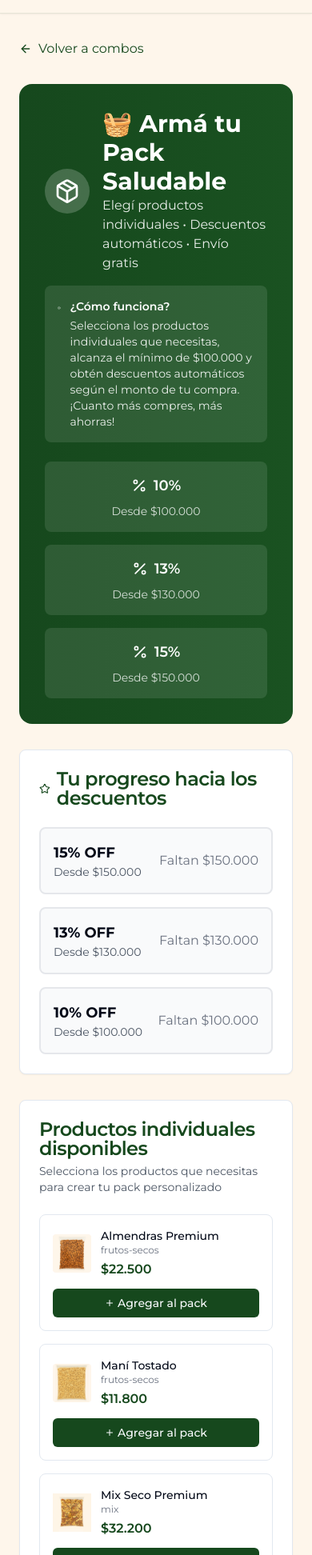
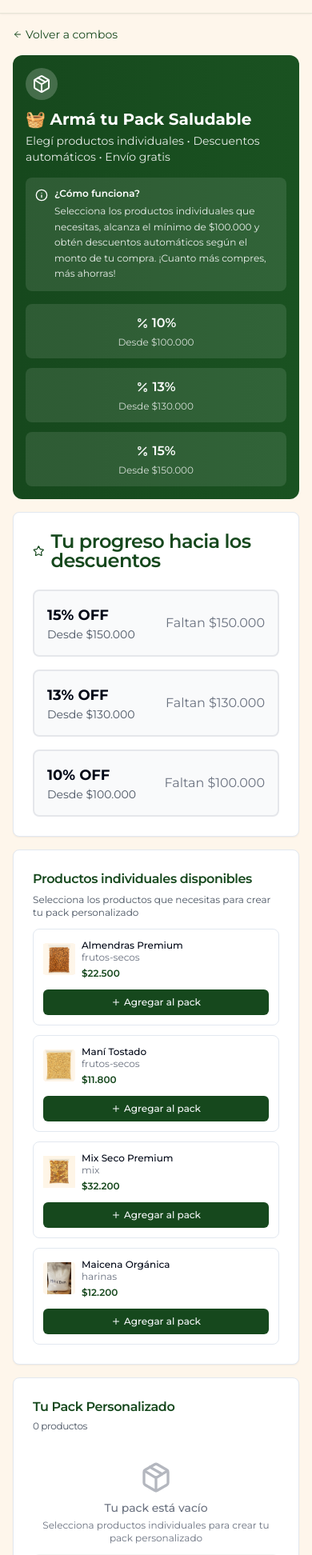
Before and after one commit to tomaslami/raiz-vital-store, a Next.js app: page /pack-saludable in a window 390 px wide. Shown: the part 56-2000 px from the top of the page at 80% size. Built offline with nearby package versions, Linux system fonts and the light colour scheme.

Commit message:
Refactor layout and styling for Pack Saludable page, improving responsiveness and visual hierarchy. Adjusted padding, margins, and font sizes for better user experience across devices.

```diff
--- a/src/app/pack-saludable/page.tsx
+++ b/src/app/pack-saludable/page.tsx
@@ -124,35 +124,35 @@ ${packItems
 
   return (
     <main className="min-h-screen bg-[#FEF6EB]">
-      <div className="container mx-auto px-6 md:px-8 py-8">
-        <div className="flex items-center gap-4 mb-8">
-          <Link href="/combos" className="text-[#16481D] hover:underline flex items-center gap-2">
-            <ArrowLeft className="h-4 w-4" />
+      <div className="container mx-auto px-4 sm:px-6 md:px-8 py-4 sm:py-6 md:py-8">
+        <div className="flex items-center gap-2 sm:gap-4 mb-4 sm:mb-6 md:mb-8">
+          <Link href="/combos" className="text-[#16481D] hover:underline flex items-center gap-1 sm:gap-2 text-sm sm:text-base">
+            <ArrowLeft className="h-3 w-3 sm:h-4 sm:w-4" />
             Volver a combos
           </Link>
         </div>
 
-        <div className="grid lg:grid-cols-3 gap-8">
+        <div className="grid lg:grid-cols-3 gap-4 sm:gap-6 lg:gap-8">
           {/* Información del Pack */}
-          <div className="lg:col-span-2 space-y-8">
+          <div className="lg:col-span-2 space-y-4 sm:space-y-6 lg:space-y-8">
             {/* Header explicativo */}
-            <div className="bg-gradient-to-r from-[#16481D] to-[#1a5221] text-white p-8 rounded-2xl">
-              <div className="flex items-center gap-4 mb-4">
-                <div className="bg-white/20 p-3 rounded-full">
-                  <Package className="h-8 w-8" />
+            <div className="bg-gradient-to-r from-[#16481D] to-[#1a5221] text-white p-4 sm:p-6 lg:p-8 rounded-xl sm:rounded-2xl">
+              <div className="flex flex-col sm:flex-row items-start sm:items-center gap-3 sm:gap-4 mb-4 sm:mb-6">
+                <div className="bg-white/20 p-2 sm:p-3 rounded-full flex-shrink-0">
+                  <Package className="h-6 w-6 sm:h-8 sm:w-8" />
                 </div>
-                <div>
-                  <h1 className="text-3xl font-bold">🧺 Armá tu Pack Saludable</h1>
-                  <p className="text-white/90">Elegí productos individuales • Descuentos automáticos • Envío gratis</p>
+                <div className="flex-1 min-w-0">
+                  <h1 className="text-xl sm:text-2xl lg:text-3xl font-bold leading-tight">🧺 Armá tu Pack Saludable</h1>
+                  <p className="text-white/90 text-sm sm:text-base mt-1">Elegí productos individuales • Descuentos automáticos • Envío gratis</p>
                 </div>
               </div>
 
-              <div className="bg-white/10 p-4 rounded-lg mb-6">
-                <div className="flex items-start gap-3">
-                  <Info className="h-5 w-5 mt-0.5" />
-                  <div className="text-sm">
+              <div className="bg-white/10 p-3 sm:p-4 rounded-lg mb-4 sm:mb-6">
+                <div className="flex items-start gap-2 sm:gap-3">
+                  <Info className="h-4 w-4 sm:h-5 sm:w-5 mt-0.5 flex-shrink-0" />
+                  <div className="text-xs sm:text-sm">
                     <p className="font-semibold mb-1">¿Cómo funciona?</p>
-                    <p className="text-white/90">
+                    <p className="text-white/90 leading-relaxed">
                       Selecciona los productos individuales que necesitas, alcanza el mínimo de $100.000 y obtén
                       descuentos automáticos según el monto de tu compra. ¡Cuanto más compres, más ahorras!
                     </p>
@@ -160,27 +160,27 @@ ${packItems
                 </div>
               </div>
 
-              <div className="grid md:grid-cols-3 gap-4">
-                <div className="bg-white/10 p-4 rounded-lg text-center">
-                  <div className="flex items-center justify-center gap-2 mb-2">
-                    <Percent className="h-5 w-5" />
-                    <span className="font-semibold text-lg">10%</span>
+              <div className="grid grid-cols-1 sm:grid-cols-3 gap-3 sm:gap-4">
+                <div className="bg-white/10 p-3 sm:p-4 rounded-lg text-center">
+                  <div className="flex items-center justify-center gap-1 sm:gap-2 mb-1 sm:mb-2">
+                    <Percent className="h-4 w-4 sm:h-5 sm:w-5" />
+                    <span className="font-semibold text-base sm:text-lg">10%</span>
                   </div>
-                  <p className="text-sm text-white/80">Desde $100.000</p>
+                  <p className="text-xs sm:text-sm text-white/80">Desde $100.000</p>
                 </div>
-                <div className="bg-white/10 p-4 rounded-lg text-center">
-                  <div className="flex items-center justify-center gap-2 mb-2">
-                    <Percent className="h-5 w-5" />
-                    <span className="font-semibold text-lg">13%</span>
+                <div className="bg-white/10 p-3 sm:p-4 rounded-lg text-center">
+                  <div className="flex items-center justify-center gap-1 sm:gap-2 mb-1 sm:mb-2">
+                    <Percent className="h-4 w-4 sm:h-5 sm:w-5" />
+                    <span className="font-semibold text-base sm:text-lg">13%</span>
                   </div>
-                  <p className="text-sm text-white/80">Desde $130.000</p>
+                  <p className="text-xs sm:text-sm text-white/80">Desde $130.000</p>
                 </div>
-                <div className="bg-white/10 p-4 rounded-lg text-center">
-                  <div className="flex items-center justify-center gap-2 mb-2">
-                    <Percent className="h-5 w-5" />
-                    <span className="font-semibold text-lg">15%</span>
+                <div className="bg-white/10 p-3 sm:p-4 rounded-lg text-center">
+                  <div className="flex items-center justify-center gap-1 sm:gap-2 mb-1 sm:mb-2">
+                    <Percent className="h-4 w-4 sm:h-5 sm:w-5" />
+                    <span className="font-semibold text-base sm:text-lg">15%</span>
                   </div>
-                  <p className="text-sm text-white/80">Desde $150.000</p>
+                  <p className="text-xs sm:text-sm text-white/80">Desde $150.000</p>
                 </div>
               </div>
             </div>
@@ -230,18 +230,18 @@ ${packItems
 
             {/* Productos disponibles */}
             <Card>
-              <CardHeader>
-                <CardTitle className="text-[#16481D]">Productos individuales disponibles</CardTitle>
-                <p className="text-sm text-gray-600">
+              <CardHeader className="pb-3 sm:pb-6">
+                <CardTitle className="text-[#16481D] text-base sm:text-lg">Productos individuales disponibles</CardTitle>
+                <p className="text-xs sm:text-sm text-gray-600">
                   Selecciona los productos que necesitas para crear tu pack personalizado
                 </p>
               </CardHeader>
-              <CardContent>
-                <div className="grid sm:grid-cols-2 gap-4">
+              <CardContent className="pt-0">
+                <div className="grid grid-cols-1 sm:grid-cols-2 xl:grid-cols-3 gap-3 sm:gap-4">
                   {availableProducts.map((product) => (
-                    <div key={product.id} className="border rounded-lg p-4 hover:shadow-md transition-shadow">
-                      <div className="flex items-center gap-3 mb-3">
-                        <div className="relative w-12 h-12 bg-[#FEF6EB] rounded p-1">
+                    <div key={product.id} className="border rounded-lg p-3 sm:p-4 hover:shadow-md transition-shadow">
+                      <div className="flex items-center gap-2 sm:gap-3 mb-3">
+                        <div className="relative w-10 h-10 sm:w-12 sm:h-12 bg-[#FEF6EB] rounded p-1 flex-shrink-0">
                           <Image
                             src={product.image || "/placeholder.svg"}
                             alt={product.name}
@@ -249,16 +249,16 @@ ${packItems
                             className="object-contain"
                           />
                         </div>
-                        <div className="flex-1">
-                          <h3 className="font-medium text-sm">{product.name}</h3>
-                          <p className="text-xs text-gray-500 mb-1">{product.category}</p>
-                          <p className="text-[#16481D] font-semibold">{formatPrice(product.price)}</p>
+                        <div className="flex-1 min-w-0">
+                          <h3 className="font-medium text-xs sm:text-sm leading-tight truncate">{product.name}</h3>
+                          <p className="text-xs text-gray-500 mb-1 truncate">{product.category}</p>
+                          <p className="text-[#16481D] font-semibold text-xs sm:text-sm">{formatPrice(product.price)}</p>
                         </div>
                       </div>
                       <Button
                         onClick={() => addToPack(product)}
                         size="sm"
-                        className="w-full bg-[#16481D] hover:bg-[#16481D]/90"
+                        className="w-full bg-[#16481D] hover:bg-[#16481D]/90 text-xs sm:text-sm h-8 sm:h-9"
                       >
                         <Plus className="mr-1 h-3 w-3" />
                         Agregar al pack
@@ -271,23 +271,23 @@ ${packItems
           </div>
 
           {/* Resumen del Pack */}
-          <div className="space-y-6">
-            <Card className="sticky top-24">
-              <CardHeader>
-                <CardTitle className="text-[#16481D] flex items-center justify-between">
-                  Tu Pack Personalizado
-                  <span className="text-sm font-normal">
+          <div className="space-y-4 sm:space-y-6">
+            <Card className="sticky top-4 sm:top-24">
+              <CardHeader className="pb-3 sm:pb-6">
+                <CardTitle className="text-[#16481D] flex flex-col sm:flex-row sm:items-center sm:justify-between gap-1 sm:gap-0 text-base sm:text-lg">
+                  <span>Tu Pack Personalizado</span>
+                  <span className="text-xs sm:text-sm font-normal text-gray-600">
                     {packItems.length} {packItems.length === 1 ? "producto" : "productos"}
                   </span>
                 </CardTitle>
               </CardHeader>
-              <CardContent className="space-y-4">
+              <CardContent className="space-y-3 sm:space-y-4 pt-0">
                 {packItems.length > 0 ? (
                   <>
-                    <div className="space-y-3 max-h-64 overflow-y-auto">
+                    <div className="space-y-2 sm:space-y-3 max-h-48 sm:max-h-64 overflow-y-auto">
                       {packItems.map((item) => (
-                        <div key={item.product.id} className="flex items-center gap-3 p-3 bg-[#FEF6EB] rounded-lg">
-                          <div className="relative w-10 h-10 bg-white rounded p-1">
+                        <div key={item.product.id} className="flex items-center gap-2 sm:gap-3 p-2 sm:p-3 bg-[#FEF6EB] rounded-lg">
+                          <div className="relative w-8 h-8 sm:w-10 sm:h-10 bg-white rounded p-1 flex-shrink-0">
                             <Image
                               src={item.product.image || "/placeholder.svg"}
                               alt={item.product.name}
@@ -296,57 +296,57 @@ ${packItems
                             />
                           </div>
                           <div className="flex-1 min-w-0">
-                            <h4 className="font-medium text-sm truncate">{item.product.name}</h4>
+                            <h4 className="font-medium text-xs sm:text-sm truncate leading-tight">{item.product.name}</h4>
                             <p className="text-xs text-gray-600">{formatPrice(item.product.price)} c/u</p>
                           </div>
-                          <div className="flex items-center gap-1">
+                          <div className="flex items-center gap-1 flex-shrink-0">
                             <Button
                               size="sm"
                               variant="outline"
                               onClick={() => updateQuantity(item.product.id, item.quantity - 1)}
-                              className="h-6 w-6 p-0"
+                              className="h-5 w-5 sm:h-6 sm:w-6 p-0"
                             >
-                              <Minus className="h-3 w-3" />
+                              <Minus className="h-2 w-2 sm:h-3 sm:w-3" />
                             </Button>
-                            <span className="text-sm font-medium w-8 text-center">{item.quantity}</span>
+                            <span className="text-xs sm:text-sm font-medium w-6 sm:w-8 text-center">{item.quantity}</span>
                             <Button
                               size="sm"
                               variant="outline"
                               onClick={() => updateQuantity(item.product.id, item.quantity + 1)}
-                              className="h-6 w-6 p-0"
+                              className="h-5 w-5 sm:h-6 sm:w-6 p-0"
                             >
-                              <Plus className="h-3 w-3" />
+                              <Plus className="h-2 w-2 sm:h-3 sm:w-3" />
                             </Button>
                           </div>
                         </div>
                       ))}
                     </div>
 
-                    <div className="border-t pt-4 space-y-2">
-                      <div className="flex justify-between text-sm">
+                    <div className="border-t pt-3 sm:pt-4 space-y-1 sm:space-y-2">
+                      <div className="flex justify-between text-xs sm:text-sm">
                         <span>Subtotal:</span>
-                        <span>{formatPrice(subtotal)}</span>
+                        <span className="font-medium">{formatPrice(subtotal)}</span>
                       </div>
                       {applicableDiscount && (
-                        <div className="flex justify-between text-sm text-green-600">
+                        <div className="flex justify-between text-xs sm:text-sm text-green-600">
                           <span>Descuento ({applicableDiscount.discount}%):</span>
-                          <span>-{formatPrice(discountAmount)}</span>
+                          <span className="font-medium">-{formatPrice(discountAmount)}</span>
                         </div>
                       )}
-                      <div className="flex justify-between text-sm">
+                      <div className="flex justify-between text-xs sm:text-sm">
                         <span>Envío:</span>
-                        <span className="text-green-600">GRATIS</span>
+                        <span className="text-green-600 font-medium">GRATIS</span>
                       </div>
                       {!isMinimumMet && (
-                        <div className="flex justify-between text-sm text-red-600">
+                        <div className="flex justify-between text-xs sm:text-sm text-red-600">
                           <span>Falta para mínimo:</span>
-                          <span>{formatPrice(minimumAmount - subtotal)}</span>
+                          <span className="font-medium">{formatPrice(minimumAmount - subtotal)}</span>
                         </div>
                       )}
                     </div>
 
-                    <div className="border-t pt-4">
-                      <div className="flex justify-between font-semibold mb-4">
+                    <div className="border-t pt-3 sm:pt-4">
+                      <div className="flex justify-between font-semibold mb-3 sm:mb-4 text-sm sm:text-base">
                         <span>Total final:</span>
                         <span className={isMinimumMet ? "text-[#16481D]" : "text-red-600"}>
                           {formatPrice(finalTotal)}
@@ -354,38 +354,38 @@ ${packItems
                       </div>
 
                       {isMinimumMet && (
-                        <div className="bg-green-50 border border-green-200 rounded-lg p-3 mb-4">
+                        <div className="bg-green-50 border border-green-200 rounded-lg p-2 sm:p-3 mb-3 sm:mb-4">
                           <div className="flex items-center gap-2 text-green-700">
-                            <Check className="h-4 w-4" />
-                            <span className="text-sm font-medium">
+                            <Check className="h-3 w-3 sm:h-4 sm:w-4 flex-shrink-0" />
+                            <span className="text-xs sm:text-sm font-medium">
                               ¡Mínimo alcanzado!{" "}
                               {applicableDiscount && `${applicableDiscount.discount}% descuento aplicado`}
                             </span>
                           </div>
                           <div className="flex items-center gap-2 text-green-700 mt-1">
-                            <Truck className="h-4 w-4" />
-                            <span className="text-sm">Envío gratis incluido</span>
+                            <Truck className="h-3 w-3 sm:h-4 sm:w-4 flex-shrink-0" />
+                            <span className="text-xs sm:text-sm">Envío gratis incluido</span>
                           </div>
                         </div>
                       )}
 
-                      <div className="space-y-2">
+                      <div className="space-y-2 sm:space-y-3">
                         {isMinimumMet ? (
                           // Si supera $100.000 - Solo WhatsApp
                           <>
                             <Button
                               onClick={handleSendWhatsApp}
-                              className="w-full bg-[#25D366] hover:bg-[#25D366]/90 text-white"
+                              className="w-full bg-[#25D366] hover:bg-[#25D366]/90 text-white text-xs sm:text-sm h-9 sm:h-10"
                             >
-                              <MessageCircle className="mr-2 h-4 w-4" />
+                              <MessageCircle className="mr-1 sm:mr-2 h-3 w-3 sm:h-4 sm:w-4" />
                               Enviar pedido por WhatsApp
                             </Button>
-                            <div className="bg-[#25D366]/10 border border-[#25D366]/20 rounded-lg p-3">
-                              <div className="flex items-start gap-3">
-                                <MessageCircle className="h-4 w-4 text-[#25D366] mt-0.5" />
-                                <div className="text-sm">
+                            <div className="bg-[#25D366]/10 border border-[#25D366]/20 rounded-lg p-2 sm:p-3">
+                              <div className="flex items-start gap-2 sm:gap-3">
+                                <MessageCircle className="h-3 w-3 sm:h-4 sm:w-4 text-[#25D366] mt-0.5 flex-shrink-0" />
+                                <div className="text-xs sm:text-sm">
                                   <p className="font-medium text-[#25D366] mb-1">¡Descuento aplicado!</p>
-                                  <p className="text-gray-600">
+                                  <p className="text-gray-600 leading-relaxed">
                                     Tu pack supera el mínimo de $100.000. Para obtener el descuento especial, envía tu
                                     pedido por WhatsApp y te confirmaremos el precio final.
                                   </p>
@@ -396,16 +396,16 @@ ${packItems
                         ) : (
                           // Si NO supera $100.000 - Solo Carrito
                           <>
-                            <Button onClick={handleAddToCart} className="w-full bg-[#16481D] hover:bg-[#16481D]/90">
-                              <ShoppingCart className="mr-2 h-4 w-4" />
+                            <Button onClick={handleAddToCart} className="w-full bg-[#16481D] hover:bg-[#16481D]/90 text-xs sm:text-sm h-9 sm:h-10">
+                              <ShoppingCart className="mr-1 sm:mr-2 h-3 w-3 sm:h-4 sm:w-4" />
                               Agregar al carrito
                             </Button>
-                            <div className="bg-[#16481D]/10 border border-[#16481D]/20 rounded-lg p-3">
-                              <div className="flex items-start gap-3">
-                                <ShoppingCart className="h-4 w-4 text-[#16481D] mt-0.5" />
-                                <div className="text-sm">
+                            <div className="bg-[#16481D]/10 border border-[#16481D]/20 rounded-lg p-2 sm:p-3">
+                              <div className="flex items-start gap-2 sm:gap-3">
+                                <ShoppingCart className="h-3 w-3 sm:h-4 sm:w-4 text-[#16481D] mt-0.5 flex-shrink-0" />
+                                <div className="text-xs sm:text-sm">
                                   <p className="font-medium text-[#16481D] mb-1">Compra regular</p>
-                                  <p className="text-gray-600">
+                                  <p className="text-gray-600 leading-relaxed">
                                     Tu pack actual es menor a $100.000. Puedes agregarlo al carrito para una compra
                                     regular o seguir agregando productos para obtener descuentos especiales.
                                   </p>
@@ -418,12 +418,12 @@ ${packItems
                     </div>
                   </>
                 ) : (
-                  <div className="text-center py-8 text-gray-500">
-                    <Package className="h-12 w-12 mx-auto mb-3 opacity-50" />
-                    <p className="font-medium mb-2">Tu pack está vacío</p>
-                    <p className="text-sm mb-4">Selecciona productos individuales para crear tu pack personalizado</p>
-                    <div className="bg-[#16481D]/5 p-3 rounded-lg">
-                      <p className="text-xs text-[#16481D]">
+                  <div className="text-center py-6 sm:py-8 text-gray-500">
+                    <Package className="h-10 w-10 sm:h-12 sm:w-12 mx-auto mb-2 sm:mb-3 opacity-50" />
+                    <p className="font-medium mb-1 sm:mb-2 text-sm sm:text-base">Tu pack está vacío</p>
+                    <p className="text-xs sm:text-sm mb-3 sm:mb-4 px-2">Selecciona productos individuales para crear tu pack personalizado</p>
+                    <div className="bg-[#16481D]/5 p-2 sm:p-3 rounded-lg">
+                      <p className="text-xs sm:text-sm text-[#16481D] leading-relaxed">
                         Mínimo {formatPrice(minimumAmount)} para obtener descuentos automáticos
                       </p>
                     </div>
```
